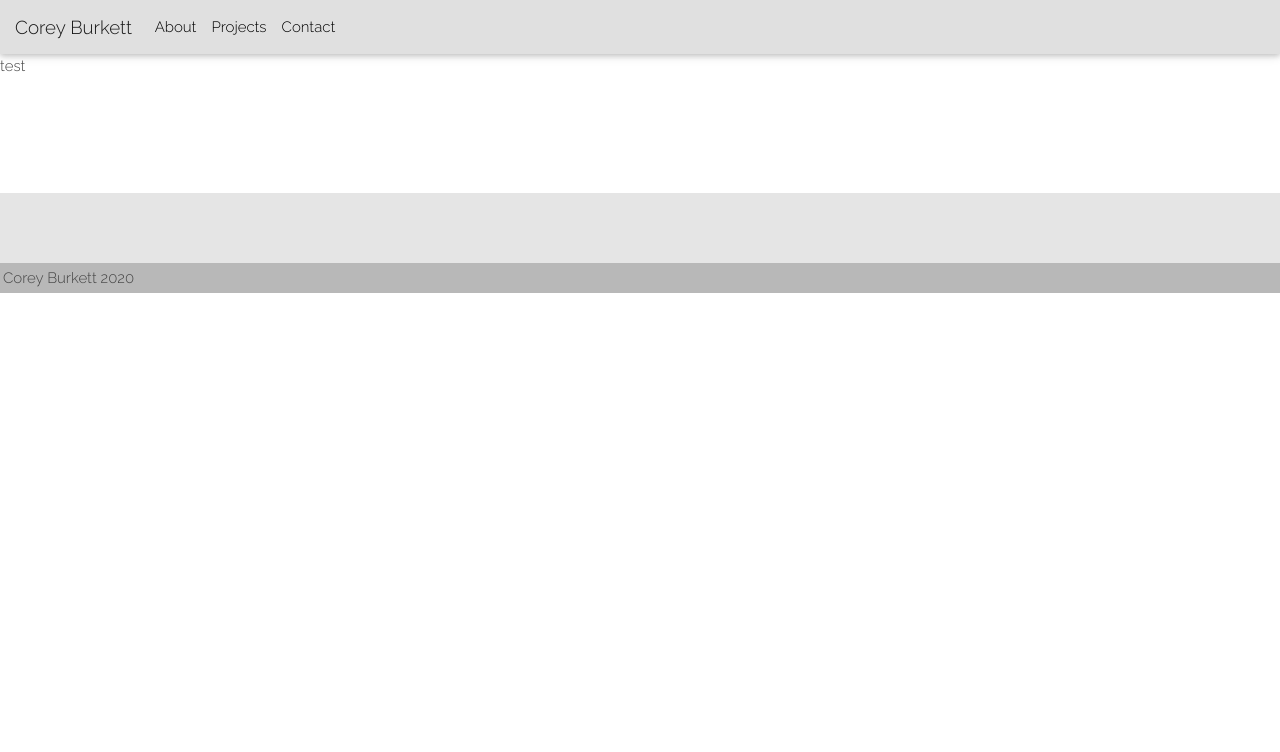
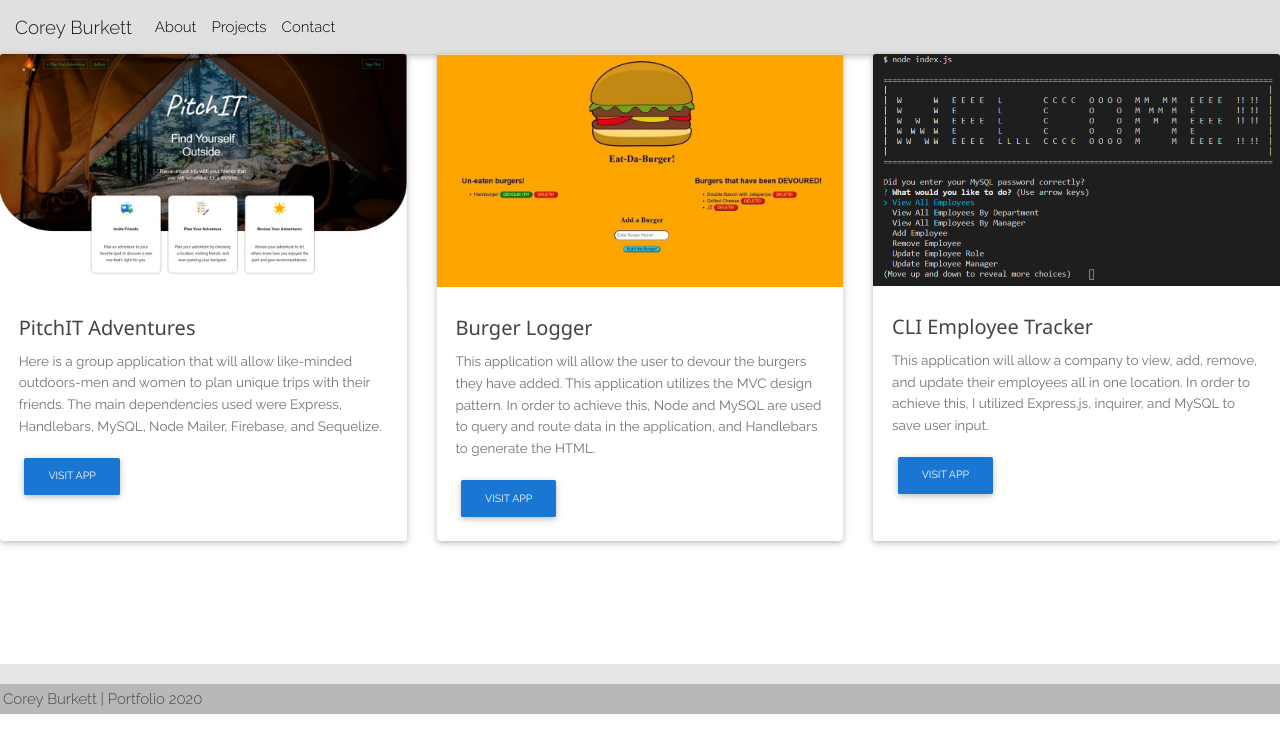
Before and after one commit to cburkett22/React-Portfolio, a React (Create React App) app: page /projects in a window 1280 px wide. Shown: the top 752 px of the page. Built offline with nearby package versions, Linux system fonts and the light colour scheme.

Commit message:
Added project cards

```diff
--- a/src/components/Footer/index.js
+++ b/src/components/Footer/index.js
@@ -4,7 +4,7 @@ import "./style.css";
 function Footer() {
   return (
     <footer className="footer">
-      <span>Corey Burkett 2020</span>
+      <span>Corey Burkett | Portfolio 2020</span>
     </footer>
   );
 }
--- a/src/components/Footer/style.css
+++ b/src/components/Footer/style.css
@@ -1,5 +1,5 @@
 .footer {
-    min-height: 100px;
+  min-height: 50px;
   background: #E5E5E5;
   position: relative;
 }
--- a/src/pages/Projects.js
+++ b/src/pages/Projects.js
@@ -1,10 +1,68 @@
 import React from "react";
+import Row from "../components/Row";
+import Col from "../components/Col";
 
-function Projects() {
+// Importing project images
+import PitchitImg from "../img/pitchit.jpg";
+import BurgerImg from "../img/burger.jpg";
+import EmployeeTrackerImg from "../img/emptracker.png";
 
+const Projects = () => {
     return (
       <div>
-        <p>test</p>
+        <Row>
+          <Col size="md-12">
+            <div className="row row-cols-1 row-cols-md-3">
+              <div className="col mb-4 wow fadeInLeftBig">
+                  <div className="card h-100">
+                      <div className="view overlay">
+                          <img className="card-img-top" src={ PitchitImg } alt="PitchIT application screenshot" />
+                          <a href="https://pitchitadventures.herokuapp.com"  target="_blank" rel="noopener noreferrer">
+                              <div className="mask rgba-white-slight"></div>
+                          </a>
+                      </div>
+                      <div className="card-body">
+                          <h4 className="card-title">PitchIT Adventures</h4>
+                          <p className="card-text">Here is a group application that will allow like-minded outdoors-men and women to plan unique trips with their friends. The main dependencies used were Express, Handlebars, MySQL, Node Mailer, Firebase, and Sequelize.</p>
+                          <button id="card-one-btn" type="button" className="btn btn-blue btn-md">Visit App</button>
+                      </div>
+                  </div>
+              </div>
+
+              <div className="col mb-4 wow jackInTheBox">
+                  <div className="card h-100">
+                      <div className="view overlay">
+                          <img className="card-img-top" src={ BurgerImg } alt="Burger Logger application screenshot" />
+                          <a href="https://yummy-burger-logger.herokuapp.com/" target="_blank" rel="noopener noreferrer">
+                              <div className="mask rgba-white-slight"></div>
+                          </a>
+                      </div>
+                      <div className="card-body">
+                          <h4 className="card-title">Burger Logger</h4>
+                          <p className="card-text">This application will allow the user to devour the burgers they have added. This application utilizes the MVC design pattern. In order to achieve this, Node and MySQL are used to query and route data in the application, and Handlebars to generate the HTML.</p>
+                          <button id="card-two-btn" type="button" className="btn btn-blue btn-md">Visit App</button>
+                      </div>
+                  </div>
+              </div>
+
+              <div className="col mb-4 wow fadeInRightBig">
+                <div className="card h-100">
+                  <div className="view overlay">
+                    <img className="card-img-top" src={ EmployeeTrackerImg } alt="Employee Tracker application screenshot" />
+                      <a href="https://github.com/cburkett22/12-Employee-Tracker" target="_blank" rel="noopener noreferrer">
+                        <div className="mask rgba-white-slight"></div>
+                      </a>
+                  </div>
+                  <div className="card-body">
+                    <h4 className="card-title">CLI Employee Tracker</h4>
+                    <p className="card-text">This application will allow a company to view, add, remove, and update their employees all in one location. In order to achieve this, I utilized Express.js, inquirer, and MySQL to save user input.</p>
+                    <button id="card-three-btn" type="button" className="btn btn-blue btn-md">Visit App</button>
+                  </div>
+                </div>
+              </div>
+            </div>
+          </Col>
+        </Row>
       </div>
     );
 }
```
Lines whose indentation alone changed are shown as unchanged.
